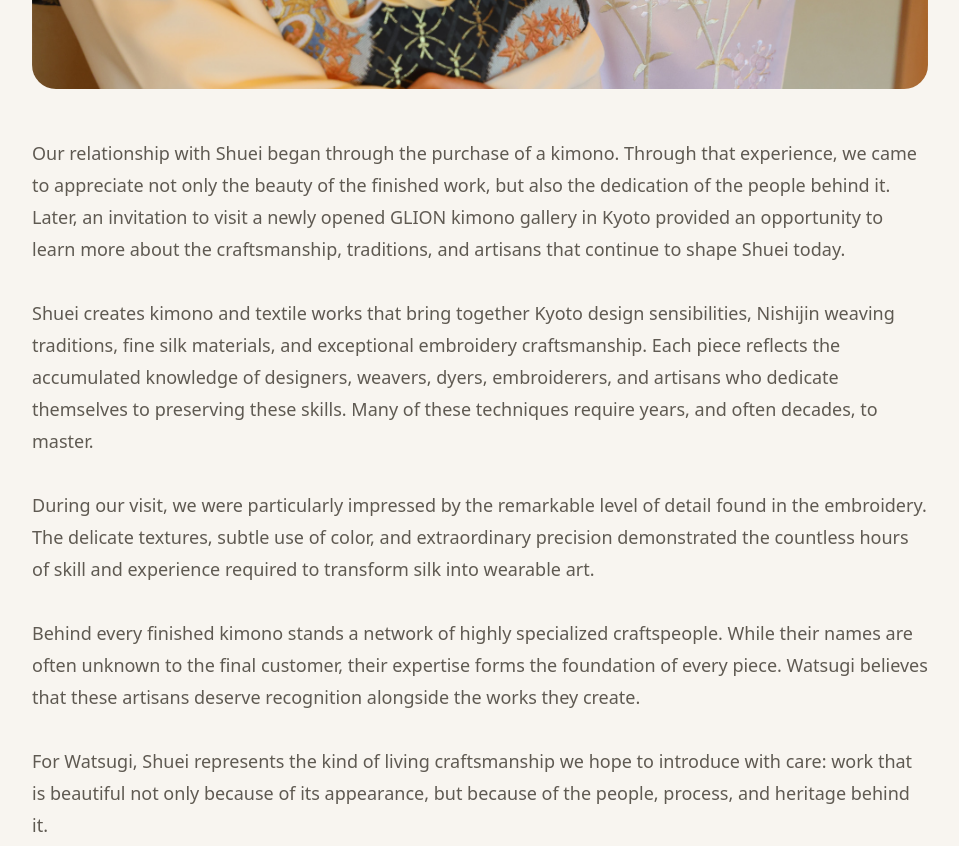
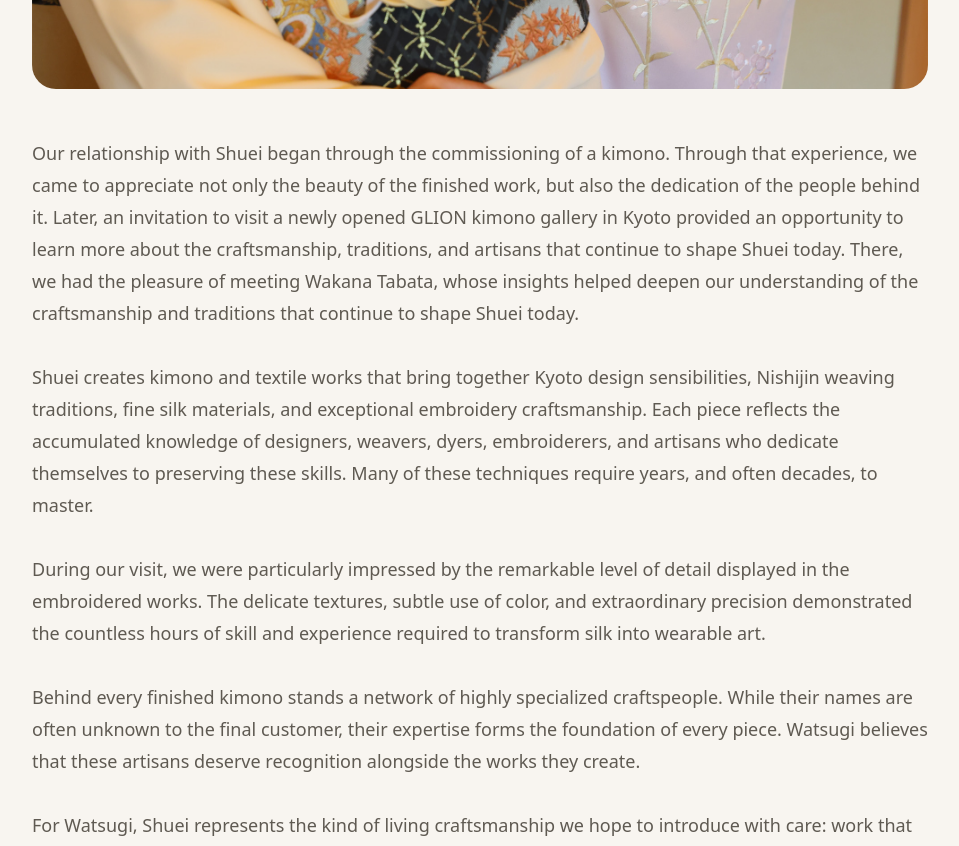
Before and after one commit to Watsugi/watsugi-website, a Next.js app: page /artisans/shuei in a window 1280 px wide. Shown: the part 720-1566 px from the top of the page, without its empty margins (160-1119 px from the left). Built offline with nearby package versions, Linux system fonts and the light colour scheme.

Commit message:
Update page.tsx

```diff
--- a/app/artisans/shuei/page.tsx
+++ b/app/artisans/shuei/page.tsx
@@ -27,7 +27,7 @@ export default function ShueiPage() {
           <div className="space-y-8 text-lg leading-8 text-[#5F5A52]">
 
            <p>
-  Our relationship with Shuei began through the purchase of a kimono. Through that experience, we came to appreciate not only the beauty of the finished work, but also the dedication of the people behind it. Later, an invitation to visit a newly opened GLION kimono gallery in Kyoto provided an opportunity to learn more about the craftsmanship, traditions, and artisans that continue to shape Shuei today.
+  Our relationship with Shuei began through the commissioning of a kimono. Through that experience, we came to appreciate not only the beauty of the finished work, but also the dedication of the people behind it. Later, an invitation to visit a newly opened GLION kimono gallery in Kyoto provided an opportunity to learn more about the craftsmanship, traditions, and artisans that continue to shape Shuei today. There, we had the pleasure of meeting Wakana Tabata, whose insights helped deepen our understanding of the craftsmanship and traditions that continue to shape Shuei today.
 </p>
 
 <p>
@@ -35,7 +35,7 @@ export default function ShueiPage() {
 </p>
 
 <p>
-  During our visit, we were particularly impressed by the remarkable level of detail found in the embroidery. The delicate textures, subtle use of color, and extraordinary precision demonstrated the countless hours of skill and experience required to transform silk into wearable art.
+  During our visit, we were particularly impressed by the remarkable level of detail displayed in the embroidered works. The delicate textures, subtle use of color, and extraordinary precision demonstrated the countless hours of skill and experience required to transform silk into wearable art.
 </p>
 
 <p>
```
